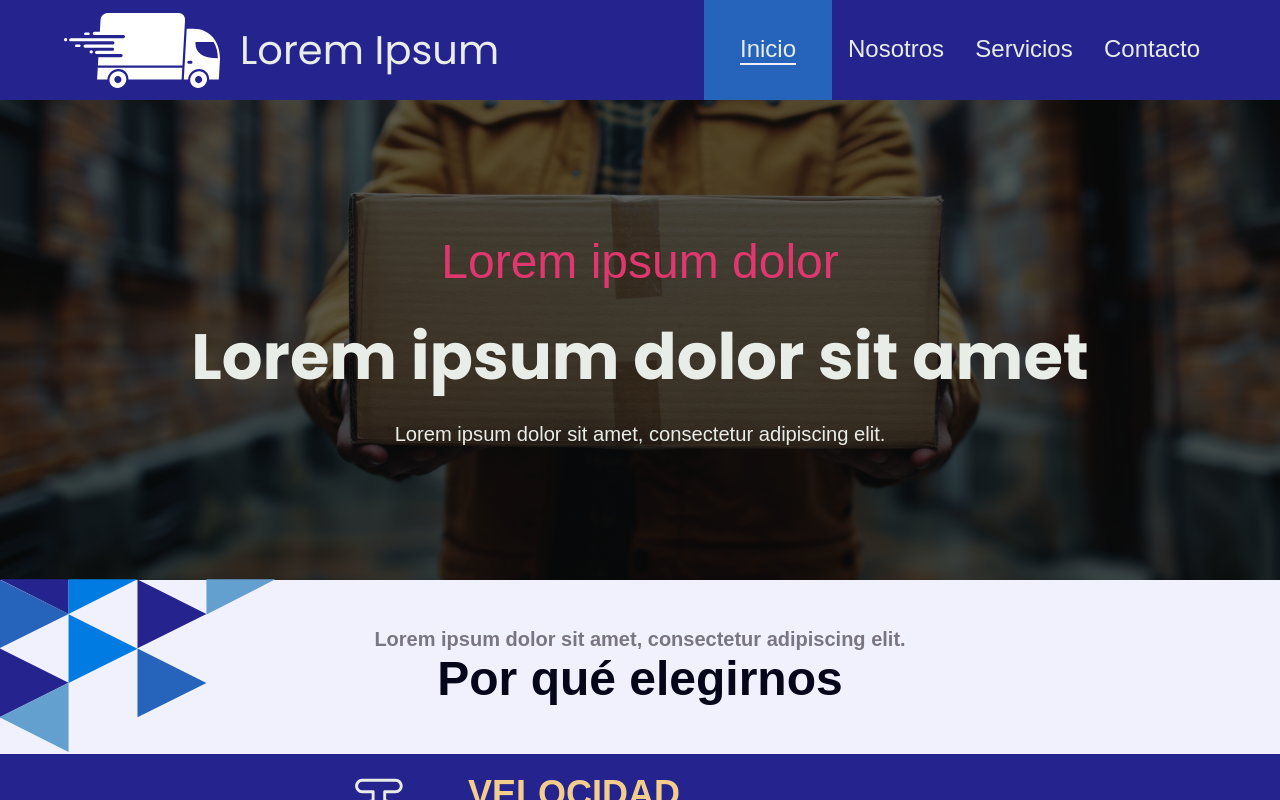
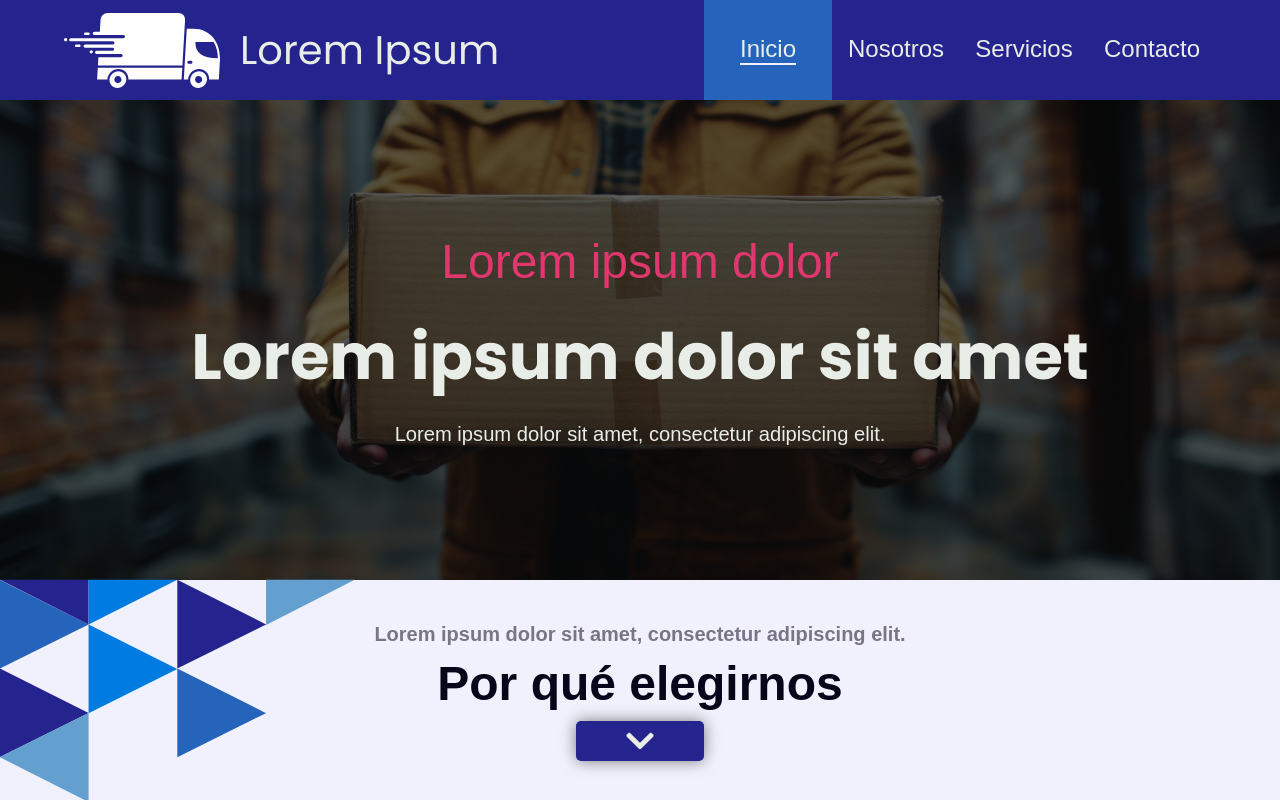
Before and after one commit to TomyAlberdi/envios-web, a React (Vite) app: page / in a window 1280 px wide. Shown: the top 800 px of the page. Built offline with nearby package versions, Linux system fonts and the light colour scheme; a web font is replaced by a local one.

Commit message:
Minor Home additions

```diff
--- a/src/App.scss
+++ b/src/App.scss
@@ -29,6 +29,7 @@ div.App {
   background-color: var.$background-white;
   min-height: 100vh;
   position: relative;
+  overflow-x: hidden;
   &.Loading {
     touch-action: none;
   }
--- a/src/Components/Introduction/Introduction.jsx
+++ b/src/Components/Introduction/Introduction.jsx
@@ -1,9 +1,20 @@
+import { FaChevronDown } from "react-icons/fa";
+
 const Introduction = () => {
+
+  const moveDown = () => {
+    const introduction = document.getElementById("introduction");
+    introduction.scrollIntoView({ behavior: "smooth" });
+  }
+
   return (
     <div className="Introduction">
       <section className="introductionTexts">
         <h5>Lorem ipsum dolor sit amet, consectetur adipiscing elit. </h5>
-        <h2>Por qué elegirnos</h2>
+        <h2 id="introduction">Por qué elegirnos</h2>
+        <button onClick={moveDown}>
+          <FaChevronDown />
+        </button>
         <svg
           viewBox="-0.957 98.0221 401.923 252.4359"
           xmlns="http://www.w3.org/2000/svg"
--- a/src/Components/Introduction/_Introduction.scss
+++ b/src/Components/Introduction/_Introduction.scss
@@ -4,10 +4,11 @@ div.Introduction {
   @include var.flex-container(column, center, center);
   padding: 0 0 2.5%;
   section.introductionTexts {
+    @include var.flex-container(column, center, center);
     position: relative;
     width: 100%;
+    height: 28vh;
     h5 {
-      margin-top: 3rem;
       font-size: 1.25rem;
       color: var.$text-gray;
       text-align: center;
@@ -16,7 +17,28 @@ div.Introduction {
       text-align: center;
       font-size: 3rem;
       font-weight: 800;
-      margin-bottom: 3rem;
+      padding: 10px 0;
+    }
+    button {
+      @include var.flex-container(row, center, center);
+      width: 10%;
+      height: 40px;
+      background-color: var.$primary-blue;
+      border: none;
+      border-radius: 5px;
+      box-shadow: var.$shadow-3;
+      cursor: pointer;
+      font-size: 2rem;
+      transition: all 0.25s ease-in-out;
+      svg {
+        path {
+          fill: var.$text-white;
+        }
+      }
+      &:hover {
+        background-color: var.$light-blue;
+        transition: all 0.25s ease-in-out;
+      }
     }
     svg.introductionSvg {
       position: absolute;
```
